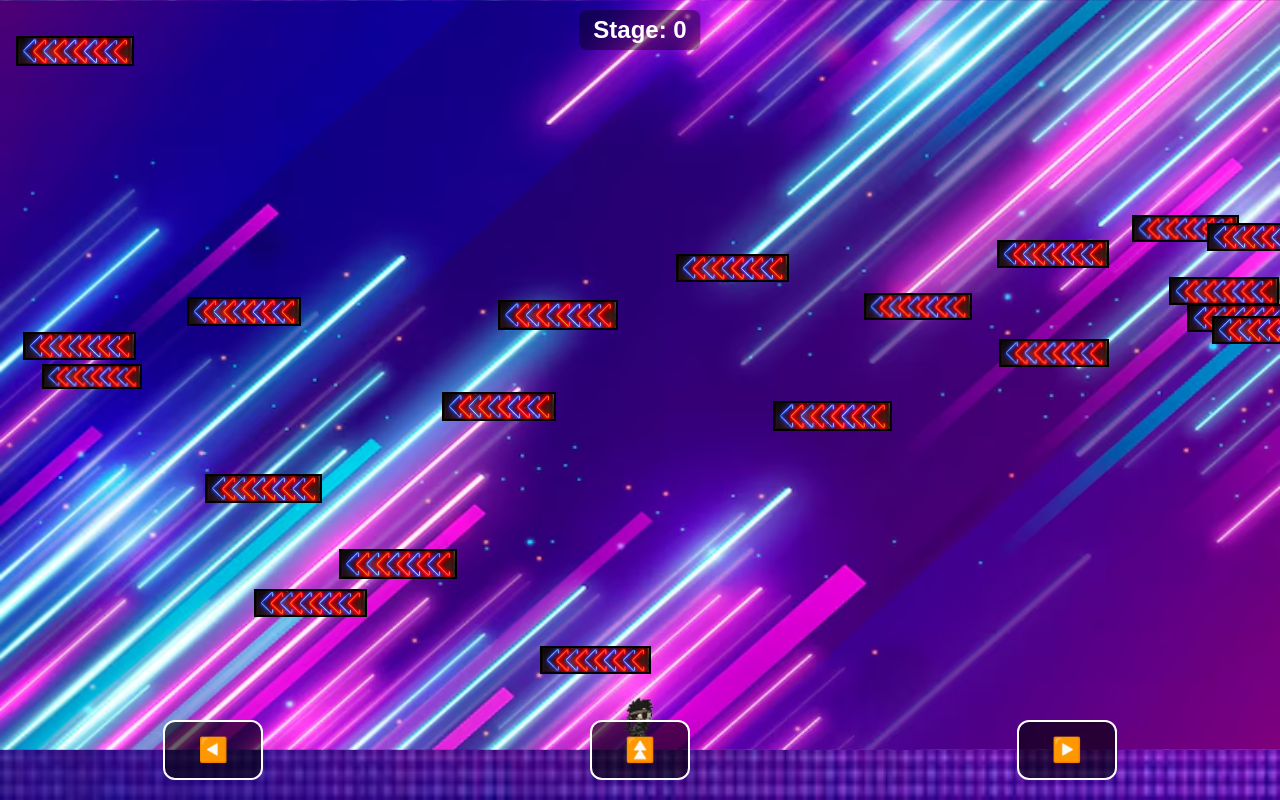
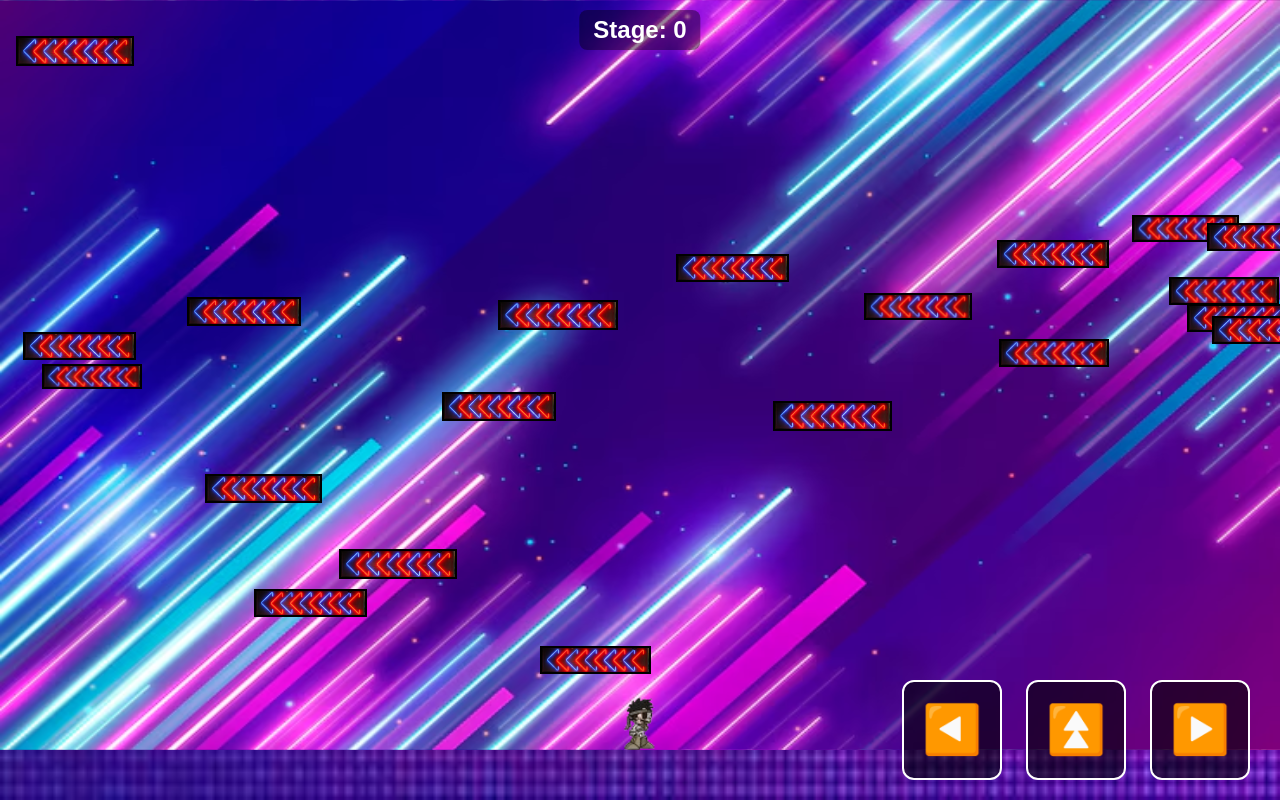
Before and after one commit to TheUknownProgrammer/escape-the-neon-world, a plain HTML site: page index.html in a window 1280 px wide. Shown: the top 800 px of the page. Drawn offline with Linux system fonts and the light colour scheme.

Commit message:
Update style.css

```diff
--- a/style.css
+++ b/style.css
@@ -68,23 +68,28 @@ body {
 #touchControls {
   position: absolute;
   bottom: 20px;
-  width: 100%;
-  display: flex;
-  justify-content: space-around;
   z-index: 1000;
+  right: 20px;
 }
 
 #touchControls button {
   background: rgba(0,0,0,0.6);
   color: white;
-  font-size: 24px;
+  font-size: 48px;
   border: 2px solid white;
   border-radius: 12px;
   padding: 14px 18px;
   flex: 1;
   margin: 0 10px;
   max-width: 100px;
+  width: 100px;
+  height: 100px;
   touch-action: manipulation;
+  user-select: none;
+}
+
+#touchControls button:active {
+  background: rgba(60,60,60,0.6);
 }
 
 /* Hide controls on desktop */
@@ -94,7 +99,7 @@ body {
   }
 }
 
-/* Adjust player/platform size for small screens */
+/* Adjust player/platform size for very small screens */
 @media (max-width: 760px) {
   #player {
     width: 45px;
```
